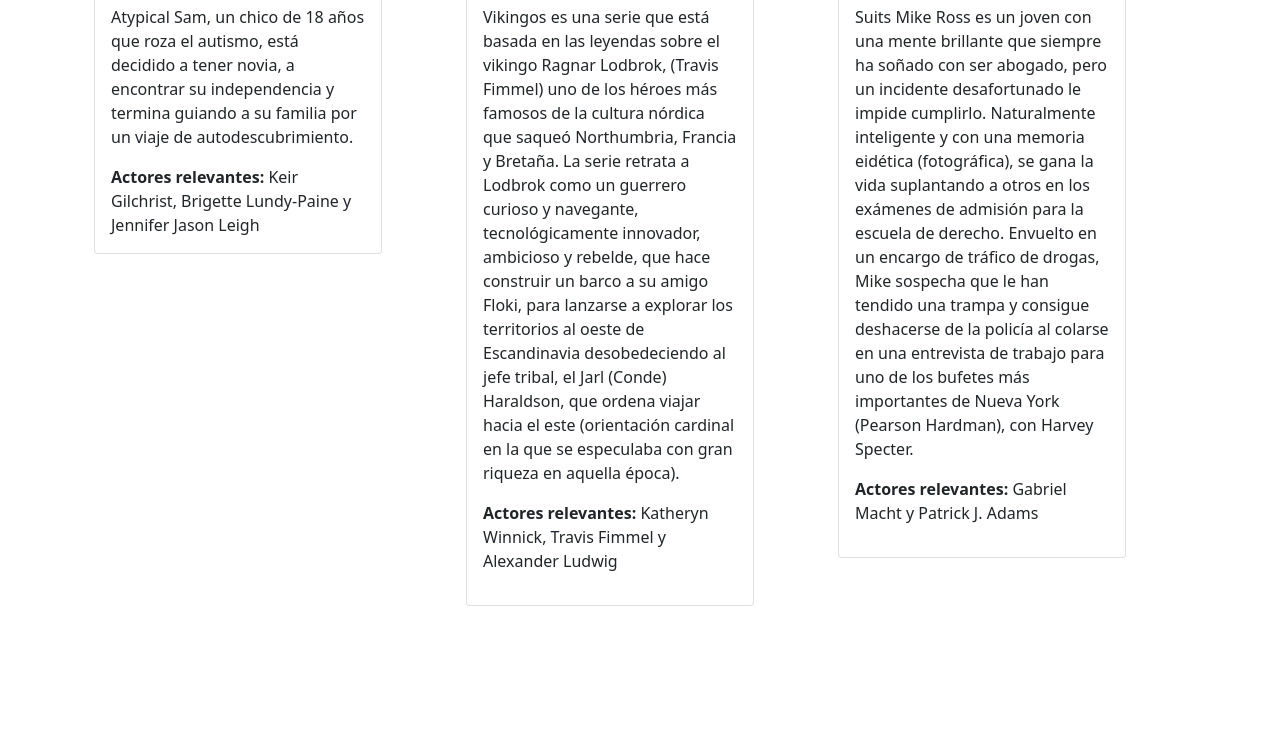
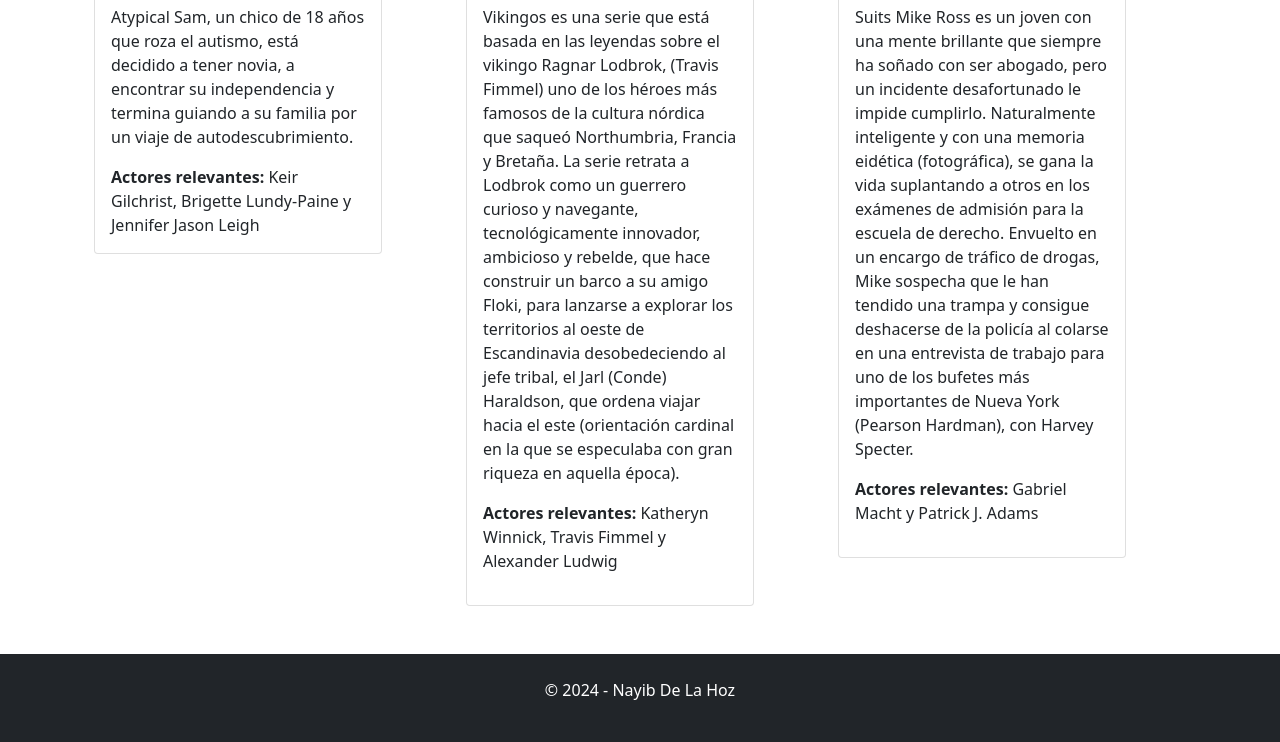
Before and after one commit to SirNayibDeLaHoz/Taller_1, a plain HTML site: page index.html in a window 1280 px wide. Shown: the part 894-1636 px from the top of the page. Before the commit the page ends 1548 px from the top, so only its background shows below. Drawn offline with nearby package versions, Linux system fonts and the light colour scheme.

Commit message:
Se agrega footer a pagina

```diff
--- a/index.html
+++ b/index.html
@@ -11,7 +11,8 @@
         integrity="sha384-EVSTQN3/azprG1Anm3QDgpJLIm9Nao0Yz1ztcQTwFspd3yD65VohhpuuCOmLASjC" crossorigin="anonymous">
     <link rel="stylesheet" href="https://cdn.jsdelivr.net/npm/bootstrap-icons@1.11.3/font/bootstrap-icons.min.css">
     <title>Taller 1 - Nayib De La Hoz</title>
-    <link rel="icon" type="image/png" href="https://www.cuc.edu.co/wp-content/uploads/2022/06/cropped-faviconV2-1-32x32.png">
+    <link rel="icon" type="image/png"
+        href="https://www.cuc.edu.co/wp-content/uploads/2022/06/cropped-faviconV2-1-32x32.png">
 </head>
 
 <body>
@@ -136,6 +137,16 @@
         </div>
     </div>
 
+    <footer class="bg-dark text-white text-center py-4">
+        <div class="container">
+            <div class="row">
+                <div class="col">
+                    <p>&copy; 2024 - Nayib De La Hoz</p>
+                </div>
+            </div>
+        </div>
+    </footer>
+
     <!-- Bootstrap Bundle with Popper -->
     <script src="https://cdn.jsdelivr.net/npm/bootstrap@5.0.2/dist/js/bootstrap.bundle.min.js"
         integrity="sha384-MrcW6ZMFYlzcLA8Nl+NtUVF0sA7MsXsP1UyJoMp4YLEuNSfAP+JcXn/tWtIaxVXM"
```
